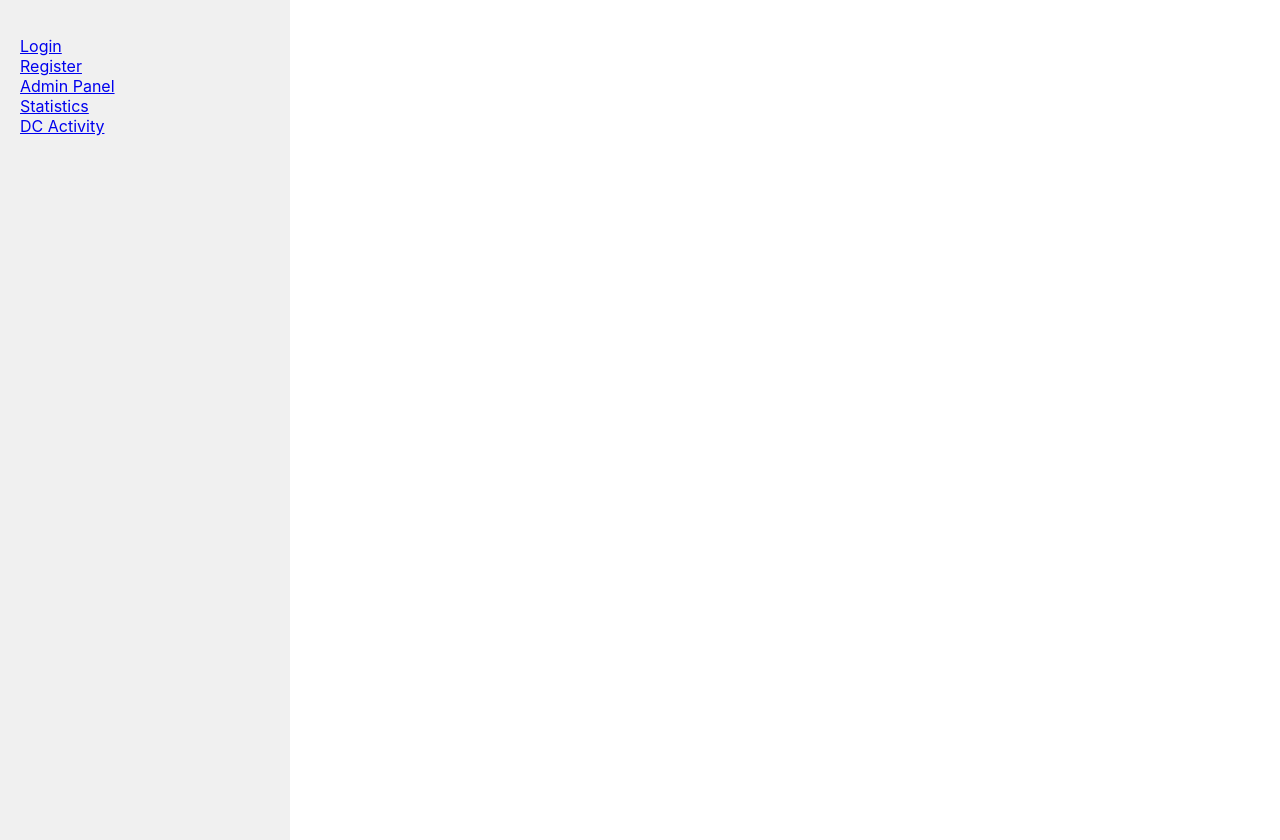
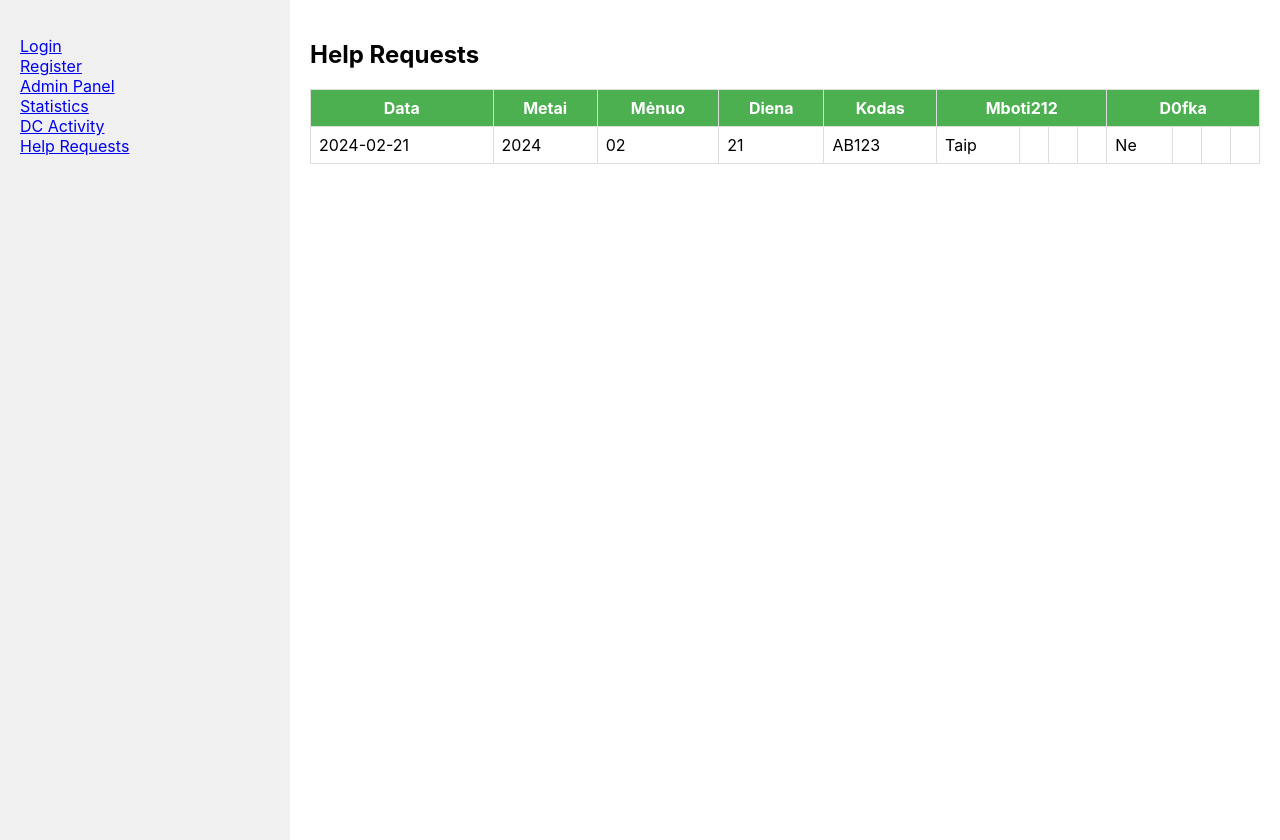
Before and after one commit to Scoutress/StatisticsApp, a React (Create React App) app in the folder frontend/: page /help-requests in a window 1280 px wide. Built offline with nearby package versions, Linux system fonts and the light colour scheme.

Commit message:
HelpRequests component creation

```diff
--- a/frontend/src/App.js
+++ b/frontend/src/App.js
@@ -6,6 +6,7 @@ import RegisterComponent from './components/RegisterComponent';
 import AdminPanelComponent from './components/AdminPanelComponent';
 import StatisticsComponent from './components/StatisticsComponent';
 import DcActivity from './components/DcActivity';
+import HelpRequests from './components/HelpRequests';
 
 function App() {
   return (
@@ -19,6 +20,7 @@ function App() {
             <Route path="/admin" element={<AdminPanelComponent />} />
             <Route path="/statistics" element={<StatisticsComponent />} />
             <Route path="/dc-activity" element={<DcActivity />} />
+            <Route path="/help-requests" element={<HelpRequests />} />
           </Routes>
         </div>
       </div>
--- /dev/null
+++ b/frontend/src/components/HelpRequests.js
@@ -0,0 +1,80 @@
+import React from 'react';
+
+const HelpRequests = () => {
+  const data = [
+    {
+      data: '2024-02-21',
+      metai: '2024',
+      menuo: '02',
+      diena: '21',
+      kodas: 'AB123',
+      '1': 'Taip',
+      '2': 'Ne',
+      '3': 'Ne',
+      '4': 'Ne',
+      '5': 'Ne',
+      '6': 'Ne',
+      '7': 'Ne',
+      '8': 'Ne',
+    },
+  ];
+
+  const styles = {
+    table: {
+      width: '100%',
+      borderCollapse: 'collapse',
+    },
+    th: {
+      background: '#4CAF50',
+      color: 'white',
+      padding: '8px',
+      border: '1px solid #ddd',
+      textAlign: 'center',
+    },
+    td: {
+      padding: '8px',
+      border: '1px solid #ddd',
+      textAlign: 'left',
+    },
+  };
+
+  return (
+    <div>
+      <h2>Help Requests</h2>
+      <table style={styles.table}>
+        <thead>
+          <tr>
+            <th style={styles.th}>Data</th>
+            <th style={styles.th}>Metai</th>
+            <th style={styles.th}>Mėnuo</th>
+            <th style={styles.th}>Diena</th>
+            <th style={styles.th}>Kodas</th>
+            <th style={styles.th} colSpan="4">Mboti212</th>
+            <th style={styles.th} colSpan="4">D0fka</th>
+          </tr>
+        </thead>
+        <tbody>
+          {data.map((row, index) => (
+            <tr key={index}>
+            <td style={styles.td}>{row.data}</td>
+            <td style={styles.td}>{row.metai}</td>
+            <td style={styles.td}>{row.menuo}</td>
+            <td style={styles.td}>{row.diena}</td>
+            <td style={styles.td}>{row.kodas}</td>
+            <td style={styles.td}>{row['1']}</td>
+            <td style={styles.td}></td>
+            <td style={styles.td}></td>
+            <td style={styles.td}></td>
+            <td style={styles.td}>{row['2']}</td>
+            <td style={styles.td}></td>
+            <td style={styles.td}></td>
+            <td style={styles.td}></td>
+          </tr>
+          ))}
+        </tbody>
+      </table>
+    </div>
+  );
+};
+
+export default HelpRequests;
--- a/frontend/src/components/Sidebar.js
+++ b/frontend/src/components/Sidebar.js
@@ -10,6 +10,7 @@ function Sidebar() {
         <li><Link to="/admin">Admin Panel</Link></li>
         <li><Link to="/statistics">Statistics</Link></li>
         <li><Link to="/dc-activity">DC Activity</Link></li>
+        <li><Link to="/help-requests">Help Requests</Link></li>
       </ul>
     </div>
   );
```
